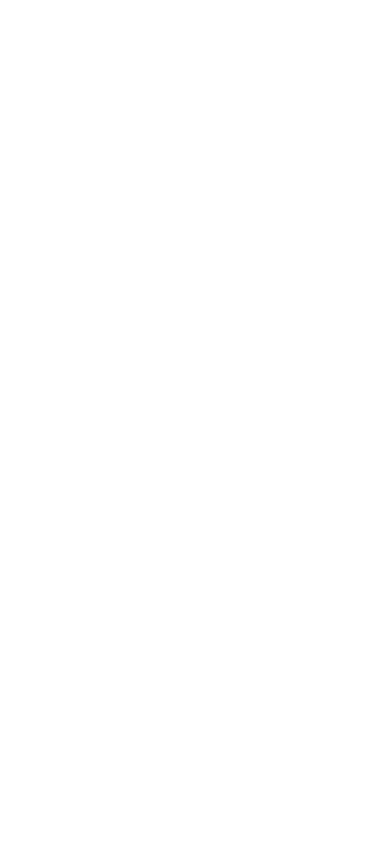
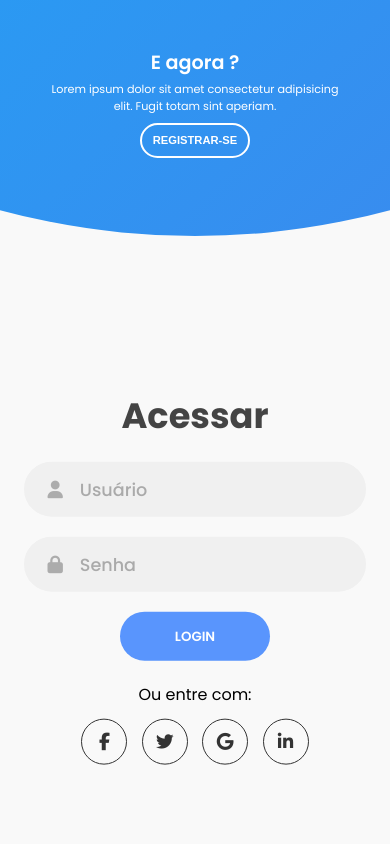
Before and after one commit to LGMendonca/sign-in-sign-up, a plain HTML site: page index.html in a window 390 px wide. Drawn offline with Linux system fonts and the light colour scheme.

Commit message:
sign in - up
Projeto já feito traduzido para português

```diff
--- a/apps.js
+++ b/apps.js
@@ -0,0 +1,11 @@
+const sign_in_btn = document.querySelector('#sign-in-btn')
+const sign_up_btn = document.getElementById('sign-up-btn')
+const container = document.querySelector('.container')
+
+sign_up_btn.addEventListener('click', () => {
+  container.classList.add('sign-up-mode')
+})
+
+sign_in_btn.addEventListener('click', () => {
+  container.classList.remove('sign-up-mode')
+})
--- a/index.html
+++ b/index.html
@@ -4,7 +4,111 @@
     <meta charset="UTF-8" />
     <meta http-equiv="X-UA-Compatible" content="IE=edge" />
     <meta name="viewport" content="width=device-width, initial-scale=1.0" />
+    <script
+      src="https://kit.fontawesome.com/64d58efce2.js"
+      crossorigin="anonymous"
+    ></script>
+    <link rel="stylesheet" href="styles.css" />
     <title>Sign in - Sign up</title>
   </head>
-  <body></body>
+  <body>
+    <div class="container">
+      <div class="forms-container">
+        <div class="signin-signup">
+          <form class="sign-in-form">
+            <h2 class="title">Acessar</h2>
+            <div class="input-field">
+              <i class="fas fa-user"></i>
+              <input type="text" placeholder="Usuário" />
+            </div>
+            <div class="input-field">
+              <i class="fas fa-lock"></i>
+              <input type="text" placeholder="Senha" />
+            </div>
+            <input type="submit" value="login" class="btn solid" />
+            <p class="social-text">Ou entre com:</p>
+            <div class="social-media">
+              <a href="#" class="social-icon">
+                <i class="fab fa-facebook-f"></i>
+              </a>
+              <a href="#" class="social-icon">
+                <i class="fab fa-twitter"></i>
+              </a>
+              <a href="#" class="social-icon">
+                <i class="fab fa-google"></i>
+              </a>
+              <a href="#" class="social-icon">
+                <i class="fab fa-linkedin-in"></i>
+              </a>
+            </div>
+          </form>
+
+          <form class="sign-up-form">
+            <h2 class="title">Registre-se</h2>
+            <div class="input-field">
+              <i class="fas fa-user"></i>
+              <input type="text" placeholder="Usuário" />
+            </div>
+            <div class="input-field">
+              <i class="fas fa-envelope"></i>
+              <input type="text" placeholder="Email" />
+            </div>
+            <div class="input-field">
+              <i class="fas fa-lock"></i>
+              <input type="text" placeholder="Senha" />
+            </div>
+            <input type="submit" value="Sign up" class="btn solid" />
+
+            <p class="social-text">Ou registre-se com:</p>
+            <div class="social-media">
+              <a href="#" class="social-icon">
+                <i class="fab fa-facebook-f"></i>
+              </a>
+              <a href="#" class="social-icon">
+                <i class="fab fa-twitter"></i>
+              </a>
+              <a href="#" class="social-icon">
+                <i class="fab fa-google"></i>
+              </a>
+              <a href="#" class="social-icon">
+                <i class="fab fa-linkedin-in"></i>
+              </a>
+            </div>
+          </form>
+        </div>
+      </div>
+
+      <div class="panels-container">
+        <div class="panel left-panel">
+          <div class="content">
+            <h3>E agora ?</h3>
+            <p>
+              Lorem ipsum dolor sit amet consectetur adipisicing elit. Fugit
+              totam sint aperiam.
+            </p>
+            <button class="btn transparent" id="sign-up-btn">
+              Registrar-se
+            </button>
+          </div>
+
+          <img src="./images/Rocket.svg" alt="Foguete" class="image" />
+        </div>
+
+        <div class="panel right-panel">
+          <div class="content">
+            <h3>Um de nós ?</h3>
+            <p>
+              Lorem ipsum dolor sit amet consectetur adipisicing elit. Fugit
+              totam sint aperiam.
+            </p>
+            <button class="btn transparent" id="sign-in-btn">Acessar</button>
+          </div>
+
+          <img src="./images/Up.svg" alt="Foguete" class="image" />
+        </div>
+      </div>
+    </div>
+
+    <script src="apps.js"></script>
+  </body>
 </html>
--- a/styles.css
+++ b/styles.css
@@ -0,0 +1,400 @@
+@import url('https://fonts.googleapis.com/css2?family=Poppins:wght@200;300;400;500;600;700;800&display=swap');
+
+* {
+  margin: 0;
+  padding: 0;
+  box-sizing: border-box;
+}
+
+body,
+input {
+  font-family: 'Poppins', sans-serif;
+}
+
+.container {
+  position: relative;
+  width: 100%;
+  background-color: #f9f9f9;
+  min-height: 100vh;
+  overflow: hidden;
+}
+
+.forms-container {
+  position: absolute;
+  width: 100%;
+  height: 100%;
+  top: 0;
+  left: 0;
+}
+
+.signin-signup {
+  position: absolute;
+  top: 50%;
+  transform: translate(-50%, -50%);
+  left: 75%;
+  width: 50%;
+  transition: 1s 0.7s ease-in-out;
+  display: grid;
+  grid-template-columns: 1fr;
+  z-index: 5;
+}
+
+form {
+  display: flex;
+  align-items: center;
+  justify-content: center;
+  flex-direction: column;
+  padding: 0rem 5rem;
+  transition: all 0.2s 0.7s;
+  overflow: hidden;
+  grid-column: 1 / 2;
+  grid-row: 1 / 2;
+}
+
+form.sign-up-form {
+  opacity: 0;
+  z-index: 1;
+}
+
+form.sign-in-form {
+  z-index: 2;
+}
+
+.title {
+  font-size: 2.2rem;
+  color: #444;
+  margin-bottom: 10px;
+}
+
+.input-field {
+  max-width: 380px;
+  width: 100%;
+  background-color: #f0f0f0;
+  margin: 10px 0;
+  height: 55px;
+  border-radius: 55px;
+  display: grid;
+  grid-template-columns: 15% 85%;
+  padding: 0 0.4rem;
+  position: relative;
+}
+
+.input-field i {
+  text-align: center;
+  line-height: 55px;
+  color: #acacac;
+  transition: 0.5s;
+  font-size: 1.1rem;
+}
+
+.input-field input {
+  background: none;
+  outline: none;
+  border: none;
+  line-height: 1;
+  font-weight: 600;
+  font-size: 1.1rem;
+  color: #333;
+}
+
+.input-field input::placeholder {
+  color: #aaa;
+  font-weight: 500;
+}
+
+.social-text {
+  padding: 0.7rem 0;
+  font-size: 1rem;
+}
+
+.social-media {
+  display: flex;
+  justify-content: center;
+}
+
+.social-icon {
+  height: 46px;
+  width: 46px;
+  display: flex;
+  justify-content: center;
+  align-items: center;
+  margin: 0 0.45rem;
+  color: #333;
+  border-radius: 50%;
+  border: 1px solid #333;
+  text-decoration: none;
+  font-size: 1.1rem;
+  transition: 0.3s;
+}
+
+.social-icon:hover {
+  color: #4481eb;
+  border-color: #4481eb;
+}
+
+.btn {
+  width: 150px;
+  background-color: #5995fd;
+  border: none;
+  outline: none;
+  height: 49px;
+  border-radius: 49px;
+  color: #fff;
+  text-transform: uppercase;
+  font-weight: 600;
+  margin: 10px 0;
+  cursor: pointer;
+  transition: 0.5s;
+}
+
+.btn:hover {
+  background-color: #3e77db;
+}
+.panels-container {
+  position: absolute;
+  height: 100%;
+  width: 100%;
+  top: 0;
+  left: 0;
+  display: grid;
+  grid-template-columns: repeat(2, 1fr);
+}
+
+.container:before {
+  content: '';
+  position: absolute;
+  height: 2000px;
+  width: 2000px;
+  top: -10%;
+  right: 48%;
+  transform: translateY(-50%);
+  background-image: linear-gradient(-45deg, #4481eb 0%, #04befe 100%);
+  transition: 1.8s ease-in-out;
+  border-radius: 50%;
+  z-index: 6;
+}
+
+.image {
+  width: 100%;
+  transition: transform 1.1s ease-in-out;
+  transition: 1.4s;
+}
+
+.panel {
+  display: flex;
+  flex-direction: column;
+  align-items: flex-end;
+  justify-content: space-around;
+  text-align: center;
+  z-index: 6;
+}
+
+.left-panel {
+  pointer-events: all;
+  padding: 3rem 17% 2rem 12%;
+}
+
+.right-panel {
+  pointer-events: none;
+  padding: 3rem 12% 2rem 17%;
+}
+
+.panel .content {
+  color: #fff;
+  transition: transform 0.9s ease-in-out;
+  transition-delay: 0.6s;
+}
+
+.panel h3 {
+  font-weight: 600;
+  line-height: 1;
+  font-size: 1.5rem;
+}
+
+.panel p {
+  font-size: 0.95rem;
+  padding: 0.7rem 0;
+}
+
+.btn.transparent {
+  margin: 0;
+  background: none;
+  border: 2px solid #fff;
+  width: 130px;
+  height: 41px;
+  font-weight: 600;
+  font-size: 0.8rem;
+}
+
+.right-panel .image,
+.right-panel .content {
+  transform: translateX(800px);
+}
+
+/* ANIMATION */
+
+.container.sign-up-mode:before {
+  transform: translate(100%, -50%);
+  right: 52%;
+}
+
+.container.sign-up-mode .left-panel .image,
+.container.sign-up-mode .left-panel .content {
+  transform: translateX(2800px);
+}
+
+.container.sign-up-mode .signin-signup {
+  left: 25%;
+}
+
+.container.sign-up-mode form.sign-up-form {
+  opacity: 1;
+  z-index: 2;
+}
+
+.container.sign-up-mode form.sign-in-form {
+  opacity: 0;
+  z-index: 1;
+}
+
+.container.sign-up-mode .right-panel .image,
+.container.sign-up-mode .right-panel .content {
+  transform: translateX(0%);
+}
+
+.container.sign-up-mode .left-panel {
+  pointer-events: none;
+}
+
+.container.sign-up-mode .right-panel {
+  pointer-events: all;
+}
+
+@media (max-width: 870px) {
+  .container {
+    min-height: 800px;
+    height: 100vh;
+  }
+  .signin-signup {
+    width: 100%;
+    top: 95%;
+    transform: translate(-50%, -100%);
+    transition: 1s 0.8s ease-in-out;
+  }
+
+  .signin-signup,
+  .container.sign-up-mode .signin-signup {
+    left: 50%;
+  }
+
+  .panels-container {
+    grid-template-columns: 1fr;
+    grid-template-rows: 1fr 2fr 1fr;
+  }
+
+  .panel {
+    flex-direction: row;
+    justify-content: space-around;
+    align-items: center;
+    padding: 2.5rem 8%;
+    grid-column: 1 / 2;
+  }
+
+  .right-panel {
+    grid-row: 3 / 4;
+  }
+
+  .left-panel {
+    grid-row: 1 / 2;
+  }
+
+  .image {
+    width: 200px;
+    transition: transform 0.9s ease-in-out;
+    transition-delay: 0.6s;
+  }
+
+  .panel .content {
+    padding-right: 15%;
+    transition: transform 0.9s ease-in-out;
+    transition-delay: 0.8s;
+  }
+
+  .panel h3 {
+    font-size: 1.2rem;
+  }
+
+  .panel p {
+    font-size: 0.7rem;
+    padding: 0.5rem 0;
+  }
+
+  .btn.transparent {
+    width: 110px;
+    height: 35px;
+    font-size: 0.7rem;
+  }
+
+  .container:before {
+    width: 1500px;
+    height: 1500px;
+    transform: translateX(-50%);
+    left: 30%;
+    bottom: 68%;
+    right: initial;
+    top: initial;
+    transition: 2s ease-in-out;
+  }
+
+  .container.sign-up-mode:before {
+    transform: translate(-50%, 100%);
+    bottom: 32%;
+    right: initial;
+  }
+
+  .container.sign-up-mode .left-panel .image,
+  .container.sign-up-mode .left-panel .content {
+    transform: translateY(-300px);
+  }
+
+  .container.sign-up-mode .right-panel .image,
+  .container.sign-up-mode .right-panel .content {
+    transform: translateY(0px);
+  }
+
+  .right-panel .image,
+  .right-panel .content {
+    transform: translateY(300px);
+  }
+
+  .container.sign-up-mode .signin-signup {
+    top: 5%;
+    transform: translate(-50%, 0);
+  }
+}
+
+@media (max-width: 570px) {
+  form {
+    padding: 0 1.5rem;
+  }
+
+  .image {
+    display: none;
+  }
+  .panel .content {
+    padding: 0.5rem 1rem;
+  }
+  .container {
+    padding: 1.5rem;
+  }
+
+  .container:before {
+    bottom: 72%;
+    left: 50%;
+  }
+
+  .container.sign-up-mode:before {
+    bottom: 28%;
+    left: 50%;
+  }
+}
```
Also changed, not shown: images/Rocket.svg (added), images/Up.svg (added).
